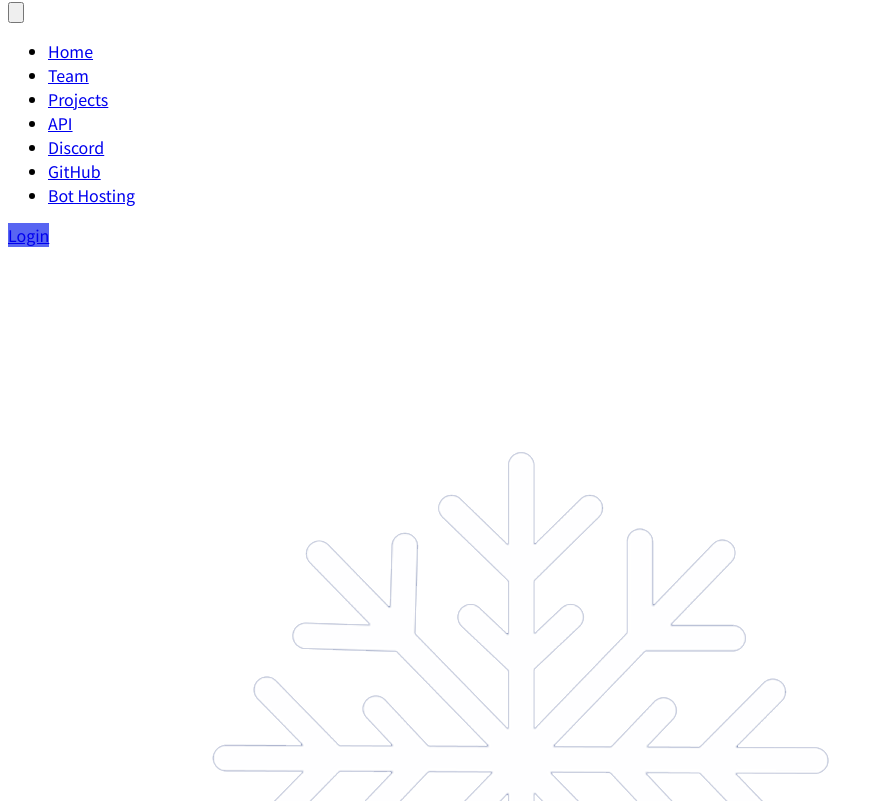
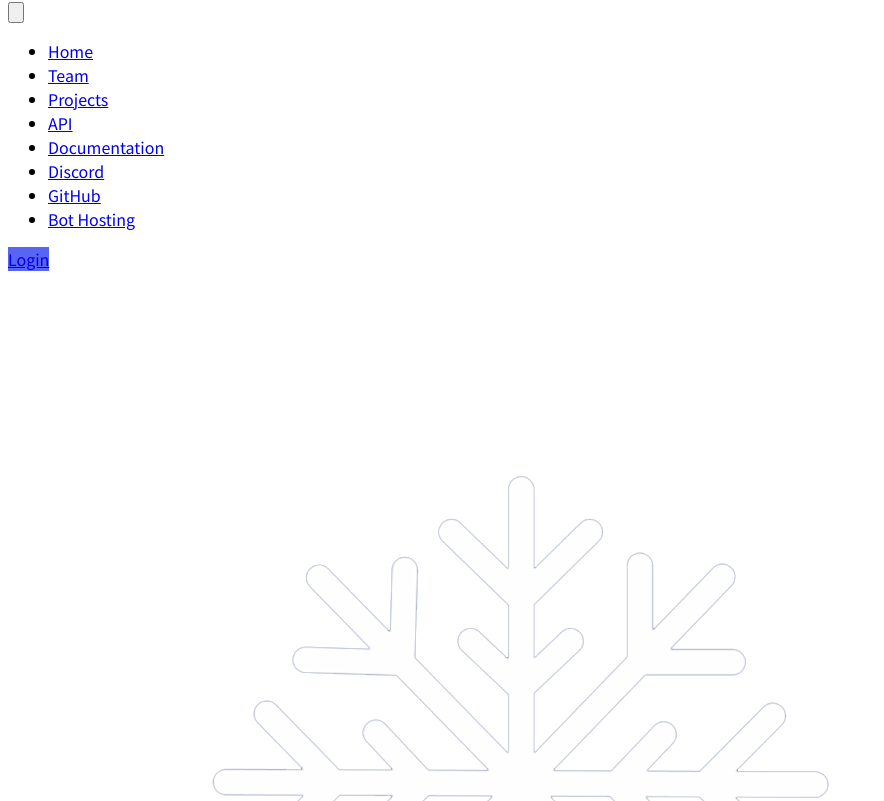
Before and after one commit to CesiumLabs/website, a Next.js app: page / in a window 1280 px wide. Shown: the part 1039-1840 px from the top of the page, without its empty margins (0-884 px from the left). Built offline with nearby package versions, Linux system fonts and the light colour scheme; no server answers.

Commit message:
Add documentation website url

```diff
--- a/config.js
+++ b/config.js
@@ -5,6 +5,7 @@ module.exports = {
         { label: "Team", path: "/team", external: false },
         { label: "Projects", path: "/projects", external: false },
         { label: "API", path: "https://api.snowflakedev.org", external: true },
+        { label: "Documentation", path: "https://docs.snowflakedev.org", external: false },
         {
             label: "Discord",
             path: "https://discord.gg/uqB8kxh",
```
